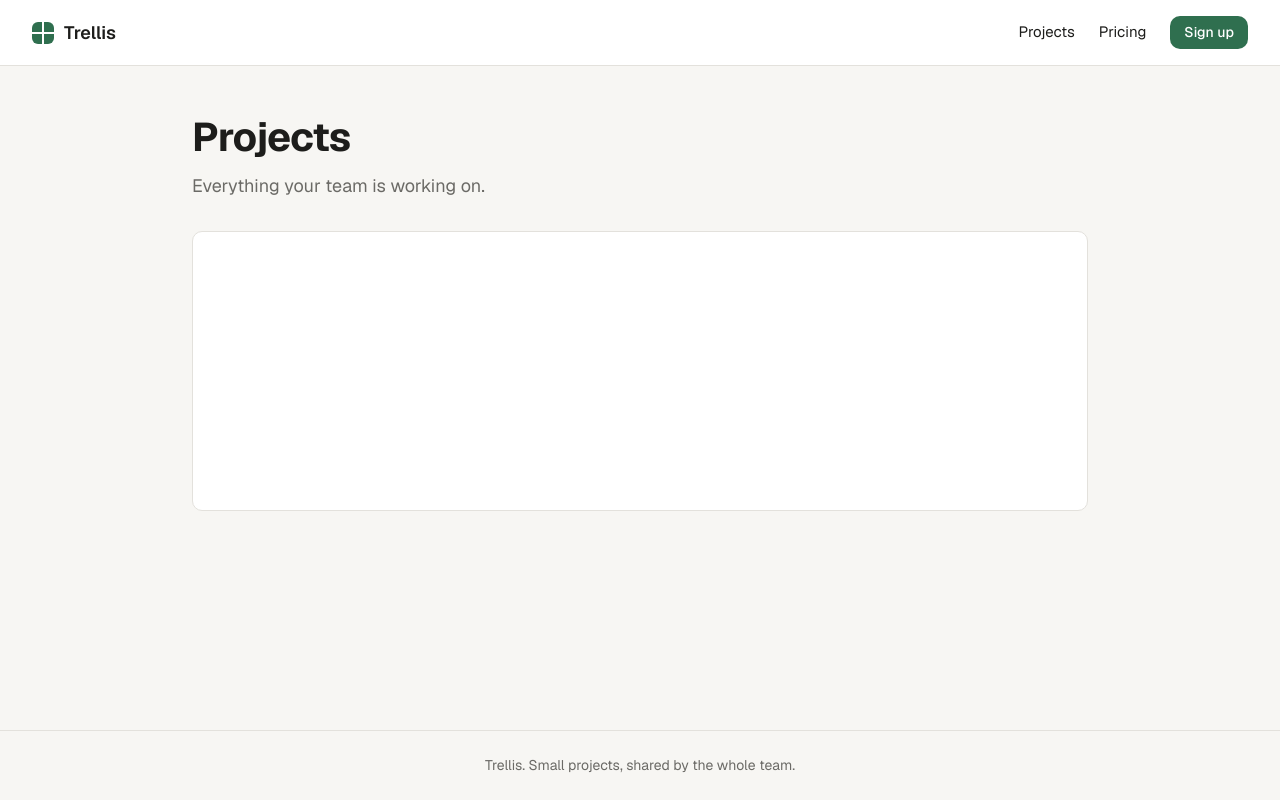
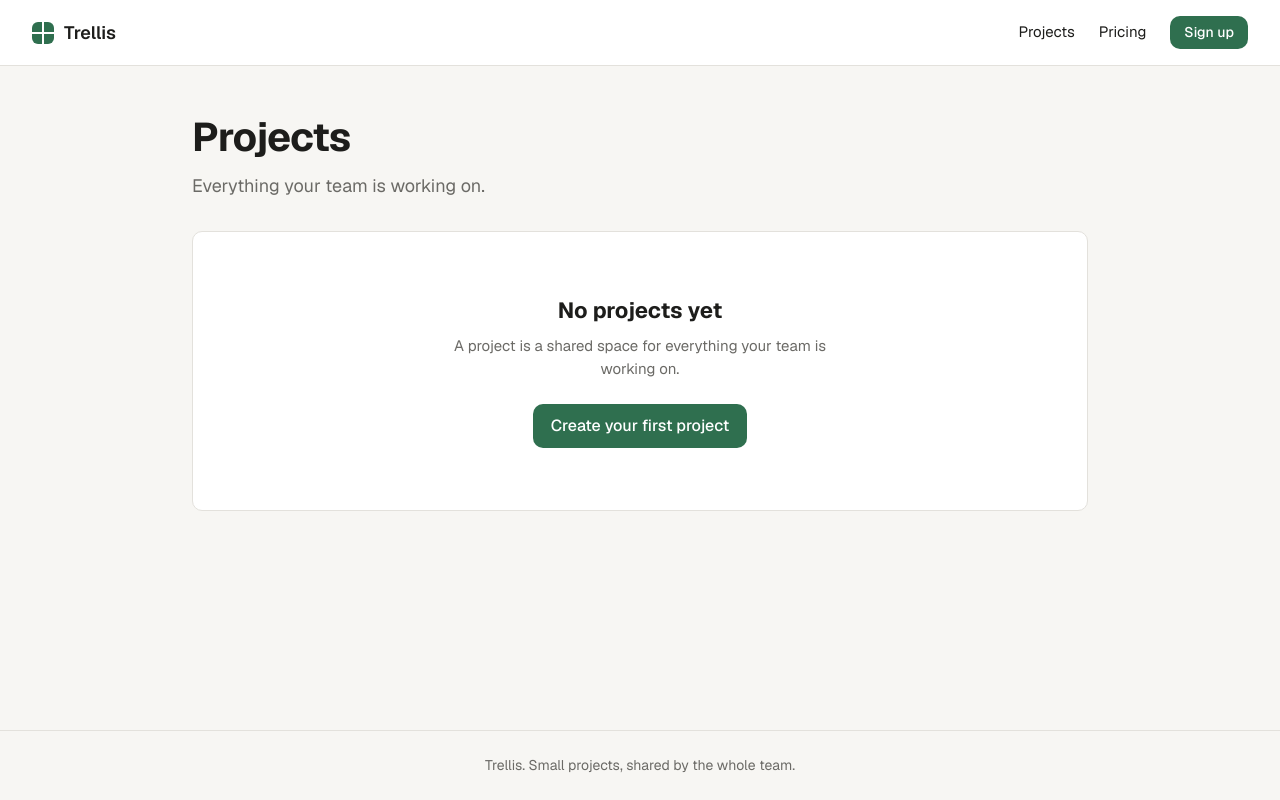
Before and after one commit to kubowania/trellis, a Next.js app: page /projects in a window 1280 px wide. Built offline with nearby package versions, Linux system fonts and the light colour scheme.

Commit message:
Add empty state to projects page
Co-authored-by: base44-builder[bot] <245833847+base44-builder[bot]@users.noreply.github.com>

```diff
--- a/app/globals.css
+++ b/app/globals.css
@@ -240,6 +240,19 @@ h2 {
   background: var(--surface);
   border: 1px solid var(--border);
   border-radius: var(--radius);
+  display: flex;
+  flex-direction: column;
+  align-items: center;
+  justify-content: center;
+  padding: 40px 24px;
+  text-align: center;
+}
+
+.projects-empty p {
+  color: var(--muted);
+  font-size: 15px;
+  max-width: 380px;
+  margin-bottom: 24px;
 }
 
 /* Pricing */
--- a/app/projects/page.js
+++ b/app/projects/page.js
@@ -27,7 +27,13 @@ export default function ProjectsPage() {
       </div>
 
       {loading ? null : projects.length === 0 ? (
-        <div className="projects-empty" />
+        <div className="projects-empty">
+          <h2>No projects yet</h2>
+          <p>A project is a shared space for everything your team is working on.</p>
+          <Link href="/projects/new" className="btn">
+            Create your first project
+          </Link>
+        </div>
       ) : (
         <div className="project-list">
           {projects.map((project) => (
```
